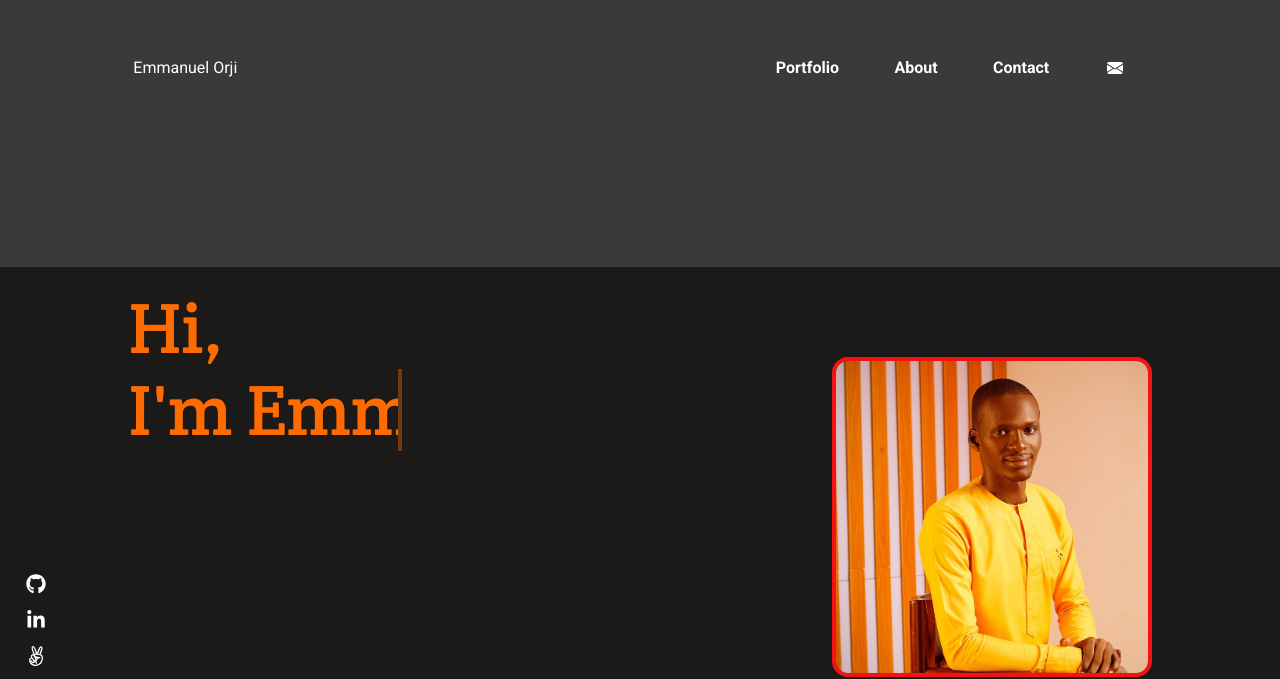
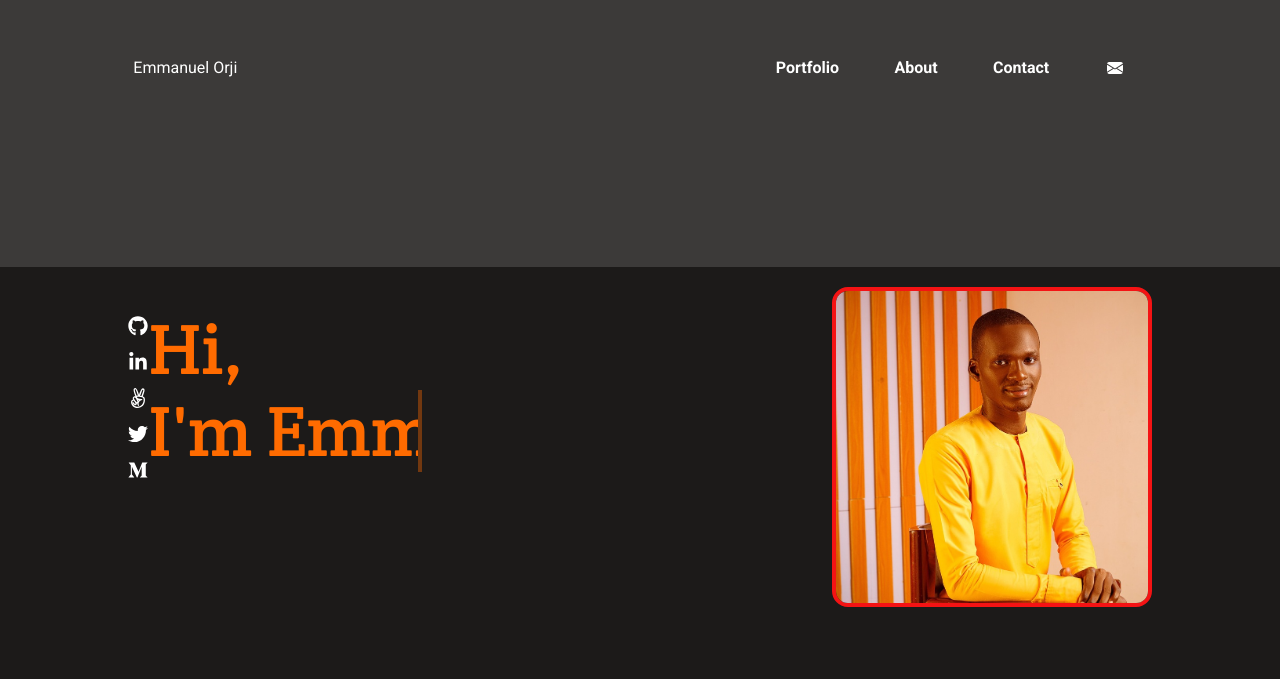
Before and after one commit to emmiiorji/portfolio, a React (Create React App) app: page / in a window 1280 px wide. Shown: the part 132-811 px from the top of the page. Built offline with nearby package versions, Linux system fonts and the light colour scheme.

Commit message:
Adjust headline component layout

```diff
--- a/src/components/Headline.js
+++ b/src/components/Headline.js
@@ -35,7 +35,7 @@ const Headline = () => {
         <div className="flex justify-center max-w-full">
           <img src={headShot} alt="headshot" className="w-full max-w-xs rounded-2xl border-4 border-customRed" />
         </div>
-        <div className="flex flex-col max-w-full">
+        <div className="flex flex-col md:flex-row-reverse max-w-full">
           <div className="relative">
             <h1 className="absolute mb-16 left-0 font-creteRound w-fit text-customOrange text-[40px]/[4rem] md:text-[72px]/[82px]">
               <span>Hi,</span>
@@ -71,7 +71,7 @@ const Headline = () => {
               </span>
             </p>
           </div>
-          <Socials className="text-customLightGray flex md:flex-col md:-ml-[8vw] py-2 gap-4 text-xl" />
+          <Socials className="text-customLightGray flex md:flex-col py-2 gap-4 text-xl" />
         </div>
       </div>
       <Testimonials />
```
